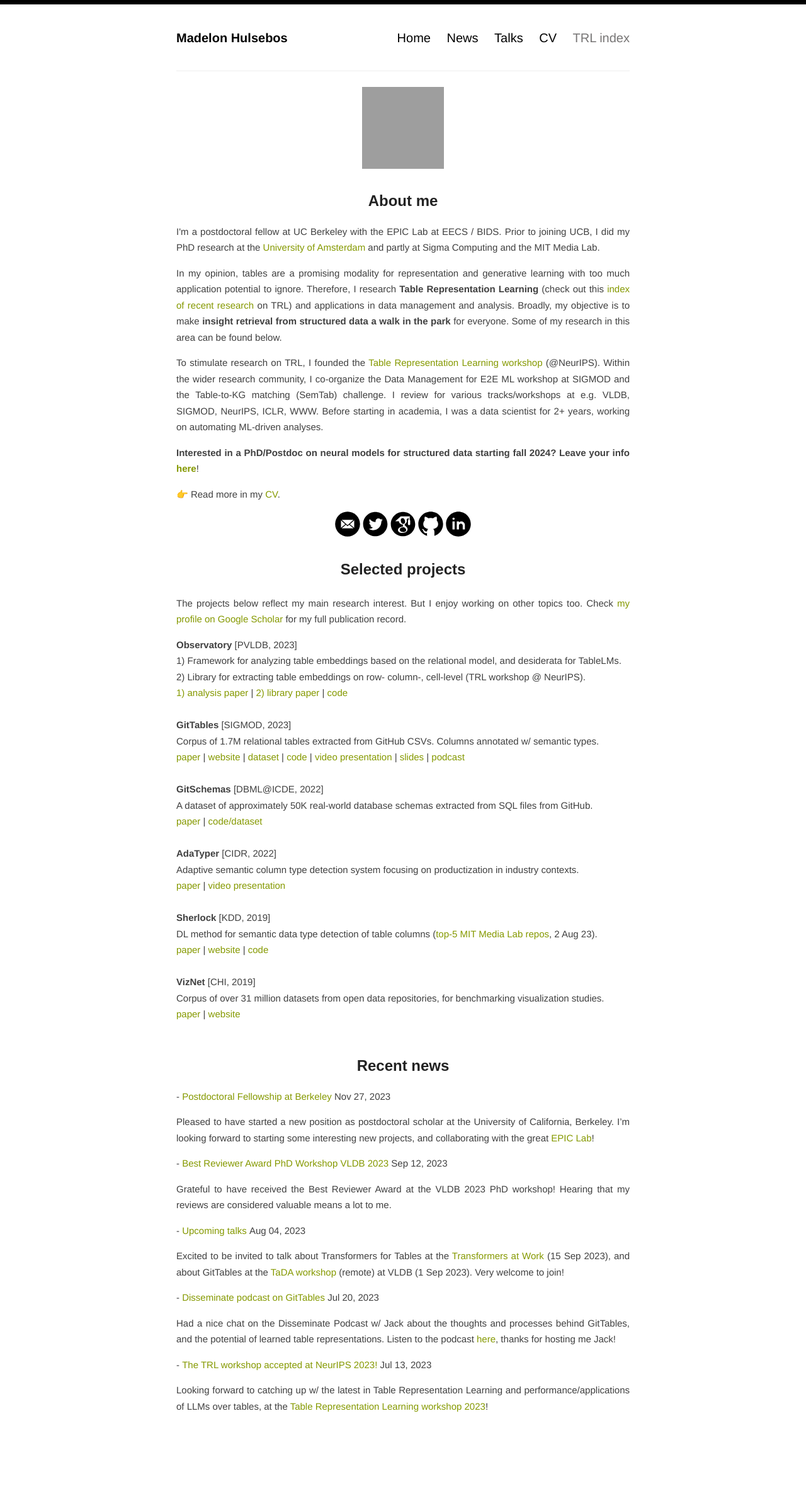
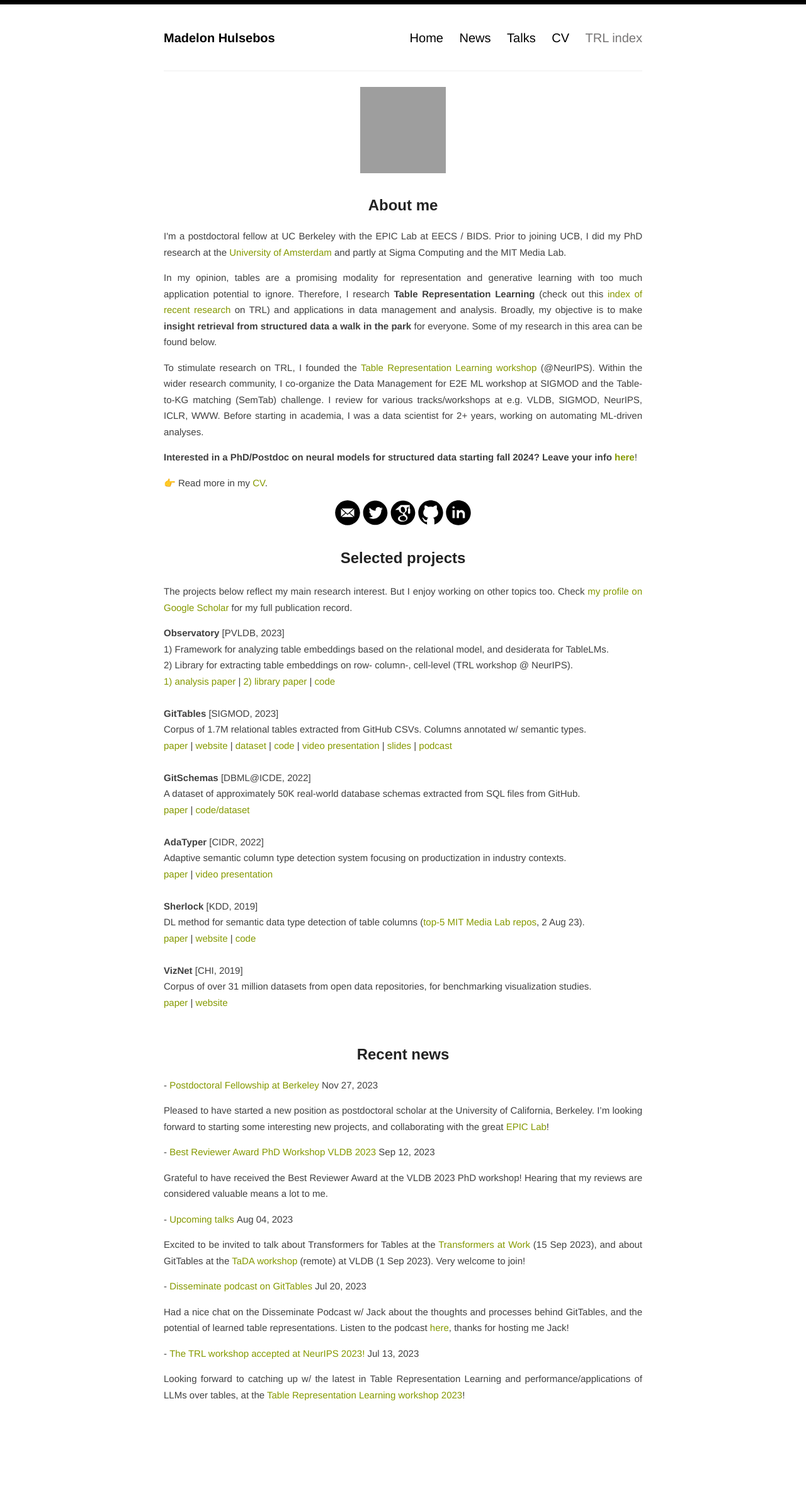
Before and after one commit to madelonhulsebos/madelonhulsebos.github.io, a Jekyll site: the page built from index.html, in a window 1280 px wide. Shown: the whole page at 63% size. Built offline with Jekyll 4.4.1, drawn with Linux system fonts in a browser that asks for light colours; the list of posts is cut into pages by our own code; grey boxes are pictures that could not be loaded.

Commit message:
increase width

```diff
--- a/assets/style.scss
+++ b/assets/style.scss
@@ -34,7 +34,7 @@ body {
 
 .container {
   margin: 0 auto;
-  max-width: 740px;
+  max-width: 780px;
   padding: 0 10px;
   width: 100%;
 }
```
